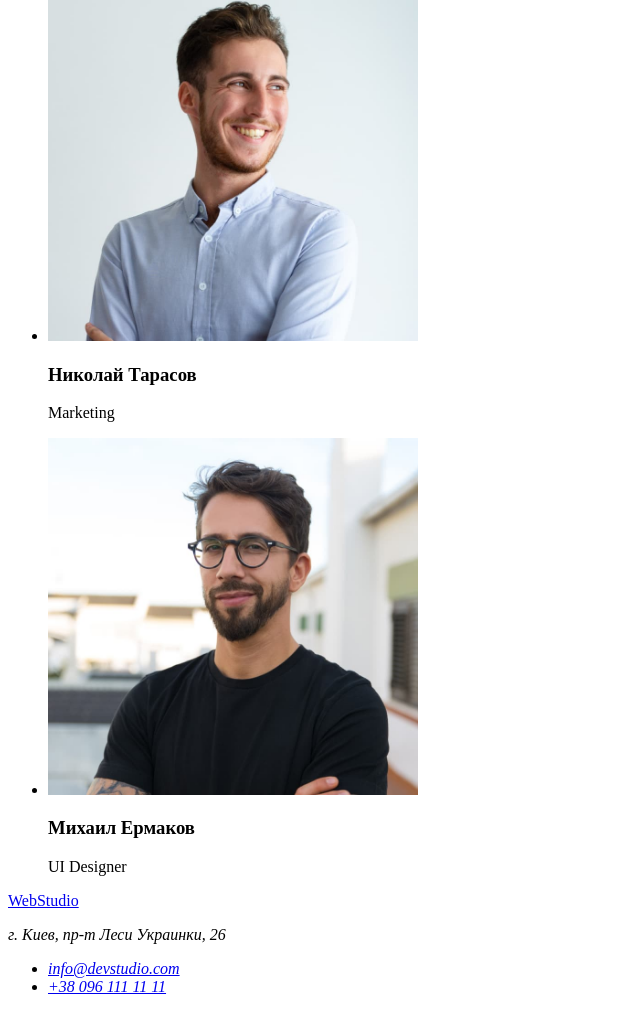
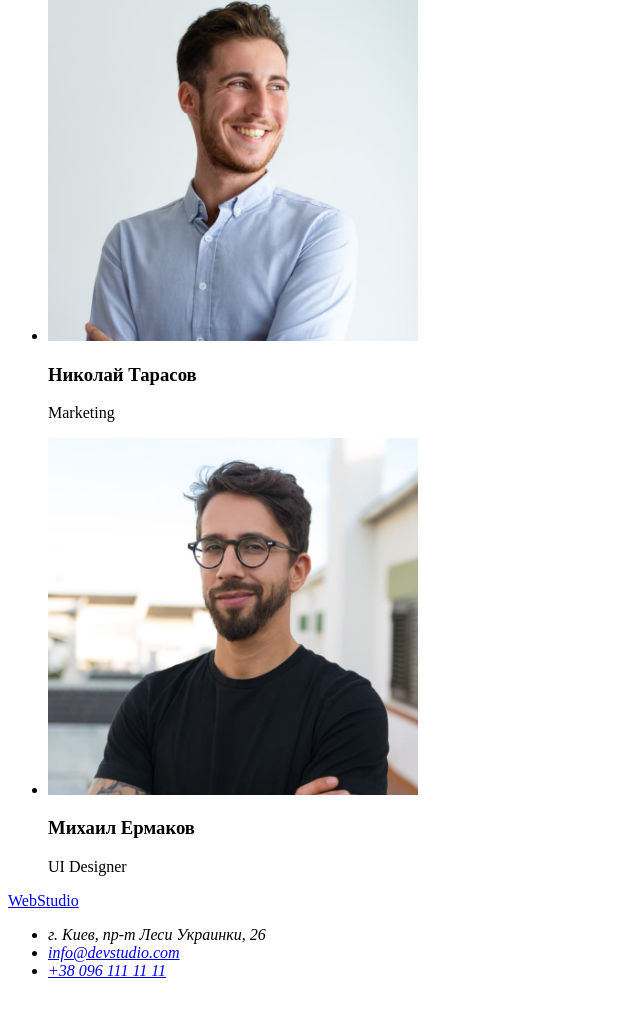
Before and after one commit to OlhaMilchenko/Homework, a plain HTML site: page index.html in a window 1280 px wide. Shown: the part 2496-3508 px from the top of the page, without its empty margins (0-640 px from the left). Drawn offline with Linux system fonts and the light colour scheme.

Commit message:
update index.html

```diff
--- a/index.html
+++ b/index.html
@@ -103,8 +103,8 @@
     <footer>
       <a href="#" class="logo">WebStudio</a>
       <address>
-        <p><a href="#" class="address"></a> г. Киев, пр-т Леси Украинки, 26</p>
         <ul>
+          <li><a href="#" class="address"></a> г. Киев, пр-т Леси Украинки, 26</li>
           <li><a href="mailto:info@devstudio.com">info@devstudio.com</a></li>
           <li><a href="tel:+380961111111">+38 096 111 11 11</a></li>
         </ul>
```
